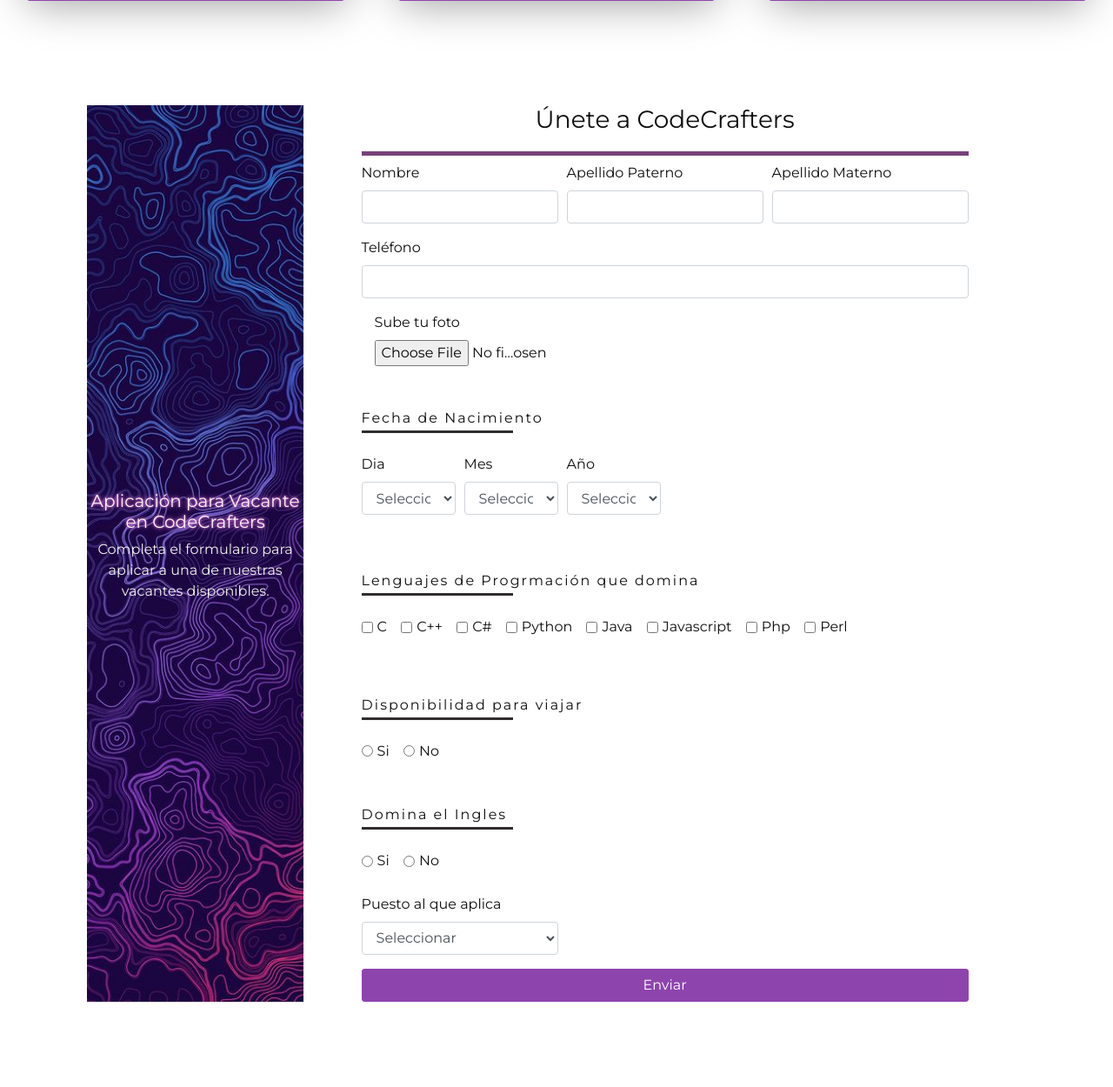
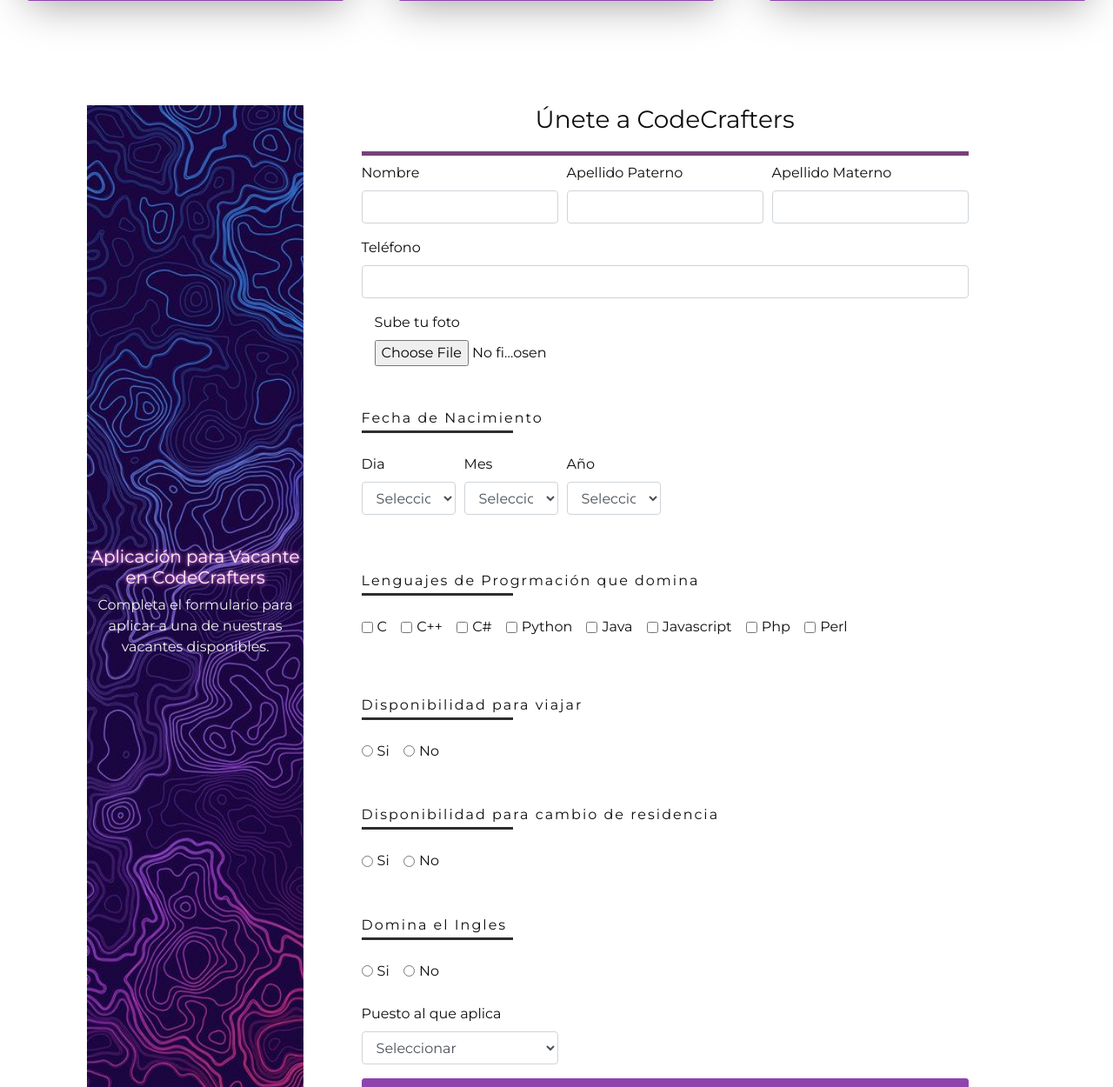
Before and after one commit to XitlaliReyes/hola, a PHP site: page /vacantes.php in a window 1280 px wide. Shown: the part 2264-3514 px from the top of the page at 87% size. Run offline with PHP 8.4, Linux system fonts and the light colour scheme; the visitor is signed in with stand-in values (Sample User, id 1); some libraries are stand-ins or nearby versions.

Commit message:
formulario_correcto

```diff
--- a/Examen Parcial/public_html/vacantes.php
+++ b/Examen Parcial/public_html/vacantes.php
@@ -277,6 +277,16 @@ if (empty($_SESSION["usuario"])) {
                                         <label class="form-check-label" for="inlineRadio2">No</label>
                                     </div>
 
+                                    <br><br><p>Disponibilidad para cambio de residencia</p>
+                                    <div class="form-check form-check-inline">
+                                        <input class="form-check-input" type="radio" name="disponibilidad_residencia" id="inlineRadio1" value="si">
+                                        <label class="form-check-label" for="inlineRadio1">Si</label>
+                                    </div>
+                                    <div class="form-check form-check-inline">
+                                        <input class="form-check-input" type="radio" name="disponibilidad_residencia" id="inlineRadio2" value="no">
+                                        <label class="form-check-label" for="inlineRadio2">No</label>
+                                    </div>
+
                                     <br><br><p>Domina el Ingles</p>
                                     <div class="form-check form-check-inline">
                                         <input class="form-check-input" type="radio" name="ingles" id="inlineRadio1" value="si">
--- a/Examen Parcial/public_html/vistas/Login_form/archivo1.txt
+++ b/Examen Parcial/public_html/vistas/Login_form/archivo1.txt
@@ -1,3 +1,2 @@
-
 monica Z(&8EB!Ao& monica@gmail.com false
 prueba cZ&R-jOZV4 prueba@gmail.com false
```
Lines whose indentation alone changed are shown as unchanged.
